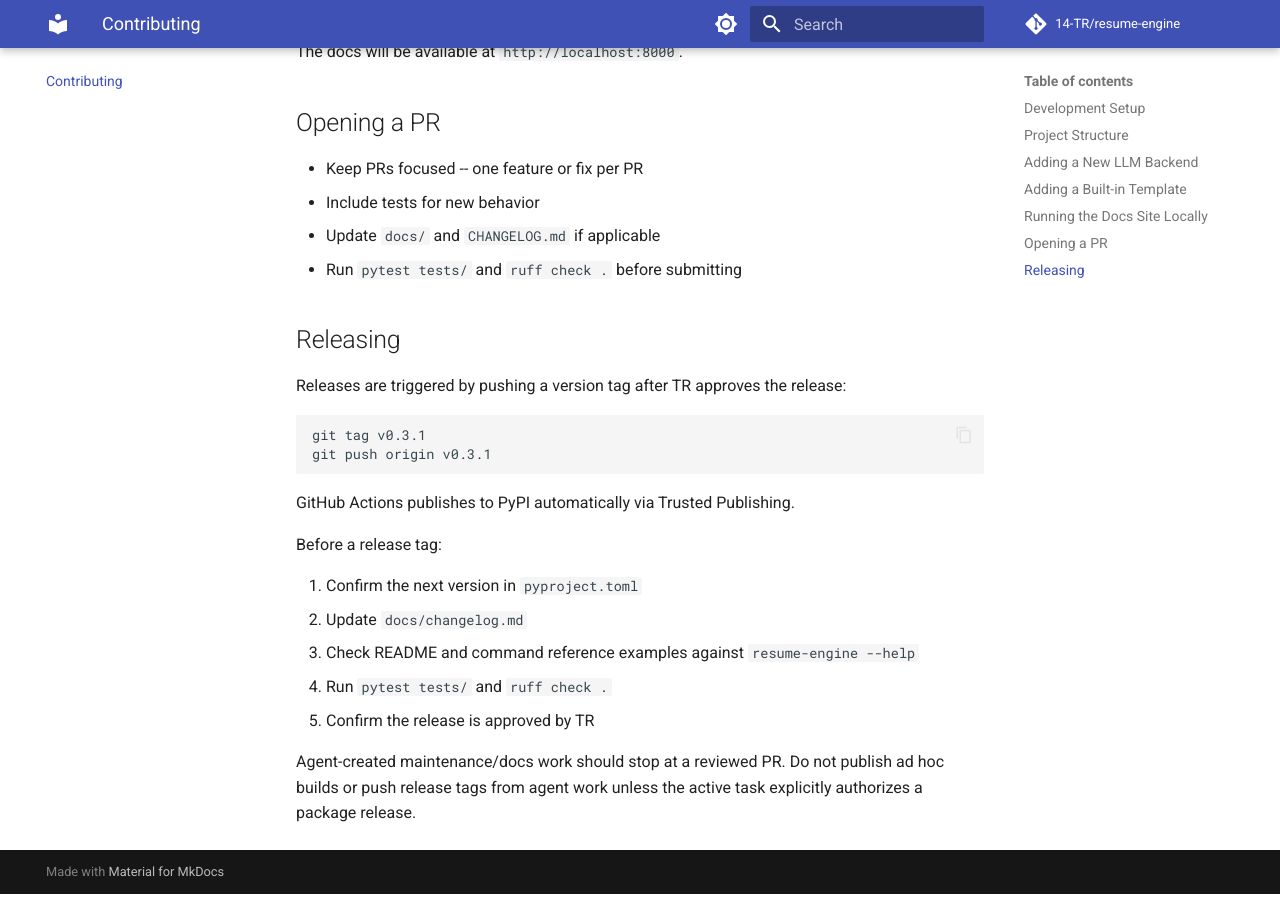
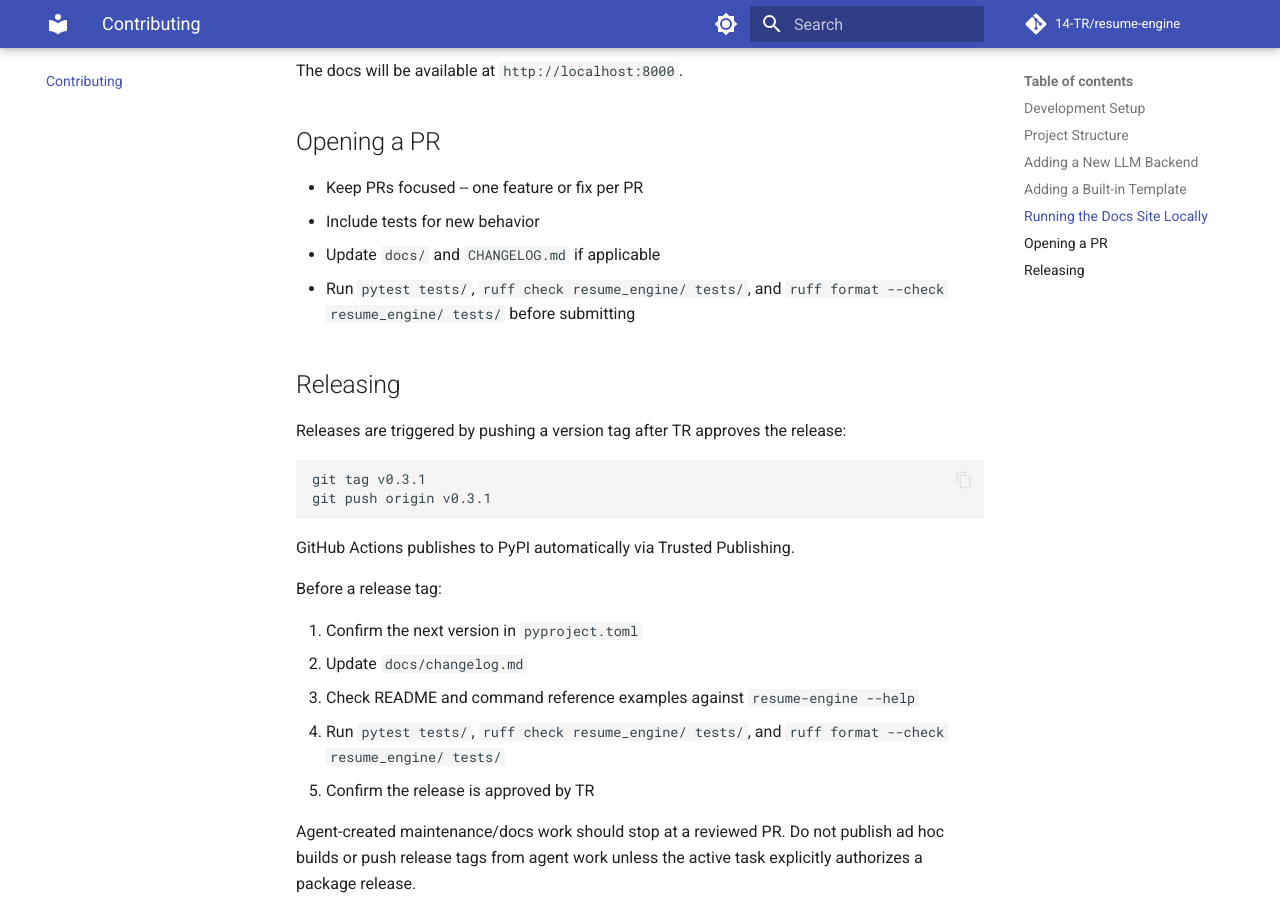
Before and after one commit to 14-TR/resume-engine, an MkDocs documentation site: the page built from docs/contributing.md, in a window 1280 px wide and 900 px high, scrolled down 1676 px. Built offline with MkDocs 1.6.1 and Material for MkDocs 9.7.7, drawn with Linux system fonts in a browser that asks for light colours; comment, search, counter and statistics services are not loaded; some of the changed text lies outside the part shown.

Commit message:
docs: align contributing quality gates (#66)

````diff
--- a/docs/contributing.md
+++ b/docs/contributing.md
@@ -16,10 +16,11 @@ Run the tests:
 pytest tests/
 ```
 
-Run the linter:
+Run the CI-equivalent lint and format checks:
 
 ```bash
-ruff check .
+ruff check resume_engine/ tests/
+ruff format --check resume_engine/ tests/
 ```
 
 ## Project Structure
@@ -76,7 +77,7 @@ The docs will be available at `http://localhost:8000`.
 - Keep PRs focused -- one feature or fix per PR
 - Include tests for new behavior
 - Update `docs/` and `CHANGELOG.md` if applicable
-- Run `pytest tests/` and `ruff check .` before submitting
+- Run `pytest tests/`, `ruff check resume_engine/ tests/`, and `ruff format --check resume_engine/ tests/` before submitting
 
 ## Releasing
 
@@ -94,7 +95,7 @@ Before a release tag:
 1. Confirm the next version in `pyproject.toml`
 2. Update `docs/changelog.md`
 3. Check README and command reference examples against `resume-engine --help`
-4. Run `pytest tests/` and `ruff check .`
+4. Run `pytest tests/`, `ruff check resume_engine/ tests/`, and `ruff format --check resume_engine/ tests/`
 5. Confirm the release is approved by TR
 
 Agent-created maintenance/docs work should stop at a reviewed PR. Do not publish ad hoc builds or push release tags from agent work unless the active task explicitly authorizes a package release.
````
Also changed, not shown: docs/changelog.md (+1 -0 lines), 1 other file.
